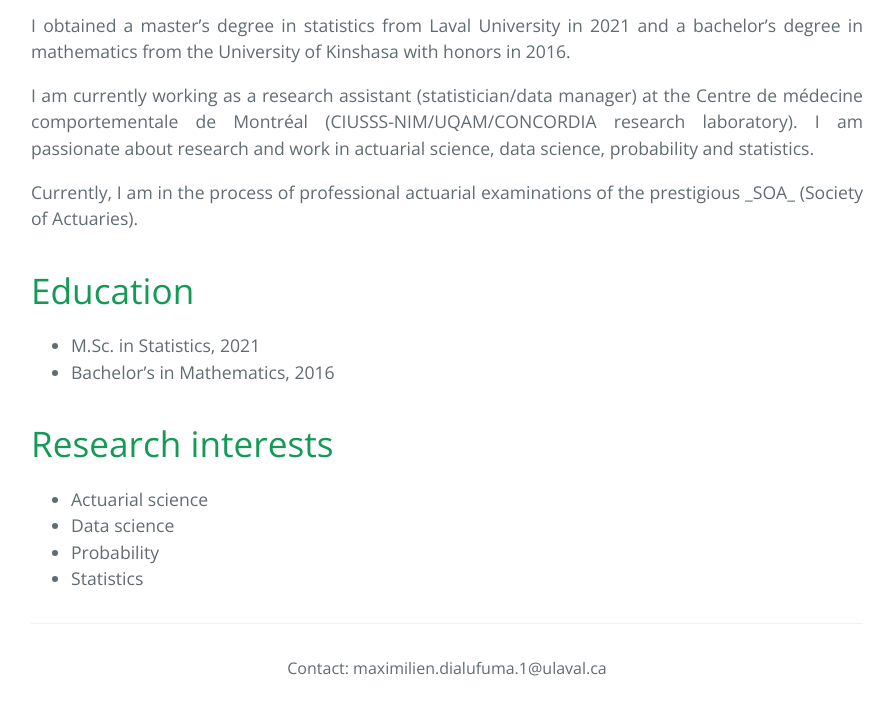
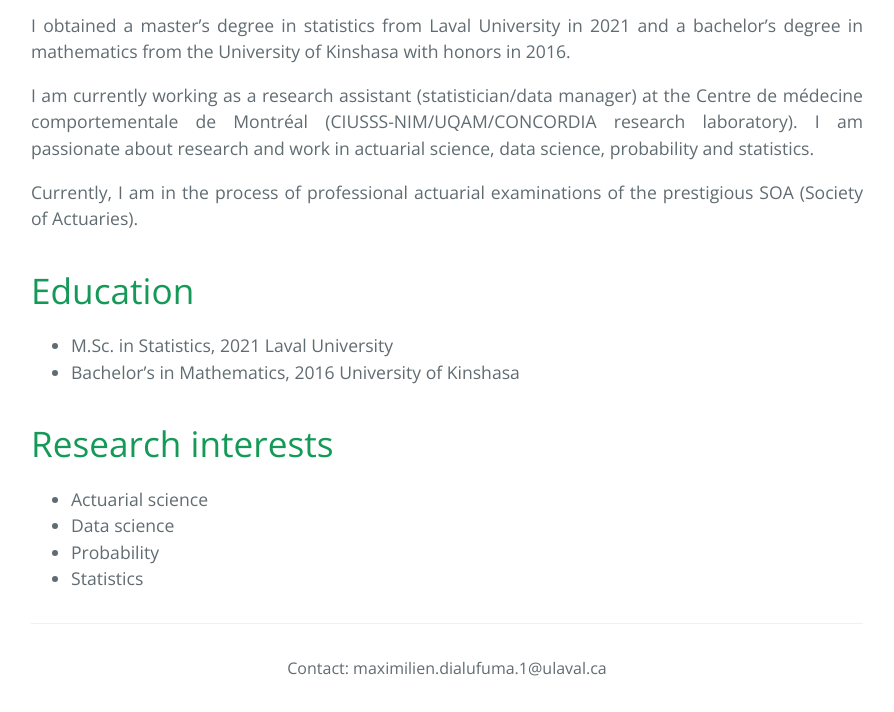
Before and after one commit to dialufuma/dialufuma.github.io, a Jekyll site: the page built from index.md, in a window 1280 px wide. Shown: the part 559-1271 px from the top of the page, without its empty margins (193-1087 px from the left). Built offline with Jekyll 4.4.1, drawn with Linux system fonts in a browser that asks for light colours.

Commit message:
Update index.md

```diff
--- a/index.md
+++ b/index.md
@@ -13,13 +13,15 @@ There should be whitespace between paragraphs. We recommend including a README,
 
 <div style="text-align: justify"> <p>I obtained a master’s degree in statistics from Laval University in 2021 and a bachelor’s degree in mathematics from the University of Kinshasa with honors in 2016.</p>
 <p>I am currently working as a research assistant (statistician/data manager) at the Centre de médecine comportementale de Montréal (CIUSSS-NIM/UQAM/CONCORDIA research laboratory). I am passionate about research and work in actuarial science, data science, probability and statistics.</p>
-<p>Currently, I am in the process of professional actuarial examinations of the prestigious _SOA_ (Society of Actuaries).</p>
+<p>Currently, I am in the process of professional actuarial examinations of the prestigious SOA (Society of Actuaries).</p>
 </div>
 
 # Education
 
 * M.Sc. in Statistics, 2021
+  Laval University
 * Bachelor's in Mathematics, 2016
+  University of Kinshasa
 
 # Research interests
 
```
